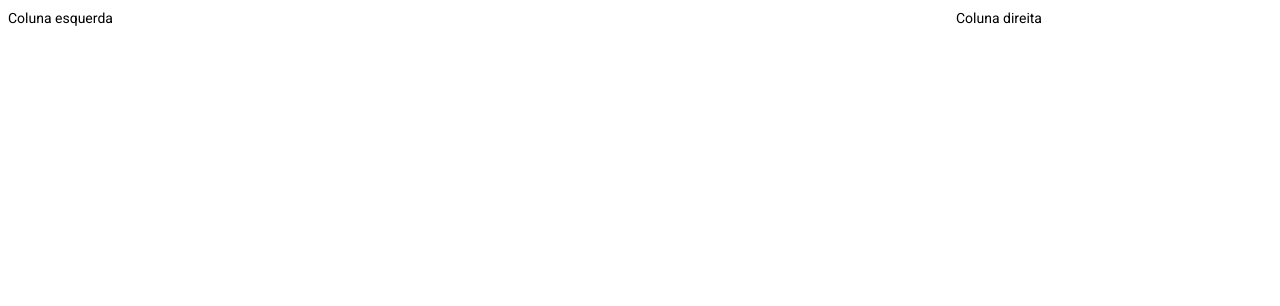
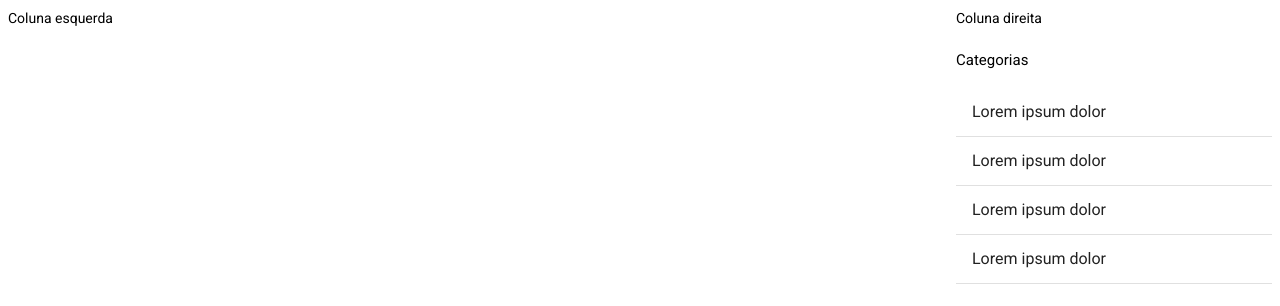
Before and after one commit to ricardoMonteiroTavares/desafio-marlin, an Angular app: page / in a window 1280 px wide. Shown: the top 306 px of the page. Built offline with nearby package versions, Linux system fonts and the light colour scheme.

Commit message:
Criação da lista de categorias

```diff
--- /dev/null
+++ b/src/app/components/category-list/category-list.component.html
@@ -0,0 +1,11 @@
+<mat-list>
+    <h4>Categorias</h4>
+    <mat-list-item>Lorem ipsum dolor</mat-list-item>
+    <mat-divider></mat-divider>
+    <mat-list-item>Lorem ipsum dolor</mat-list-item>
+    <mat-divider></mat-divider>
+    <mat-list-item>Lorem ipsum dolor</mat-list-item>
+    <mat-divider></mat-divider>
+    <mat-list-item>Lorem ipsum dolor</mat-list-item>
+    <mat-divider></mat-divider>
+</mat-list>
--- /dev/null
+++ b/src/app/components/category-list/category-list.component.ts
@@ -0,0 +1,16 @@
+import { Component, OnInit } from '@angular/core';
+
+
+@Component({
+  selector: 'app-category-list',
+  templateUrl: './category-list.component.html',
+  styleUrls: ['./category-list.component.sass']
+})
+export class CategoryListComponent implements OnInit {
+
+  constructor() { }
+
+  ngOnInit(): void {
+  }
+
+}
--- a/src/app/views/home/home.component.html
+++ b/src/app/views/home/home.component.html
@@ -4,5 +4,6 @@
     </div>
     <div class="right_col">
         <p>Coluna direita</p>
+        <app-category-list></app-category-list>
     </div>
 </div>
```
Also changed, not shown: src/app/app.module.ts (+8 -2 lines), src/app/components/category-list/category-list.component.sass (added).
